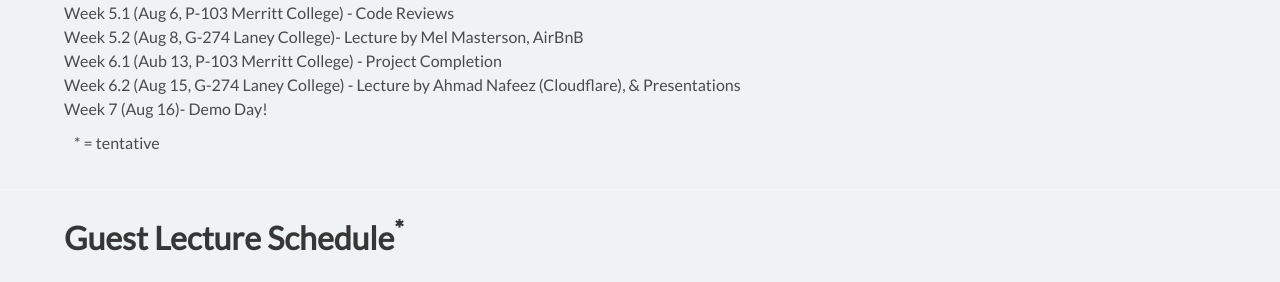
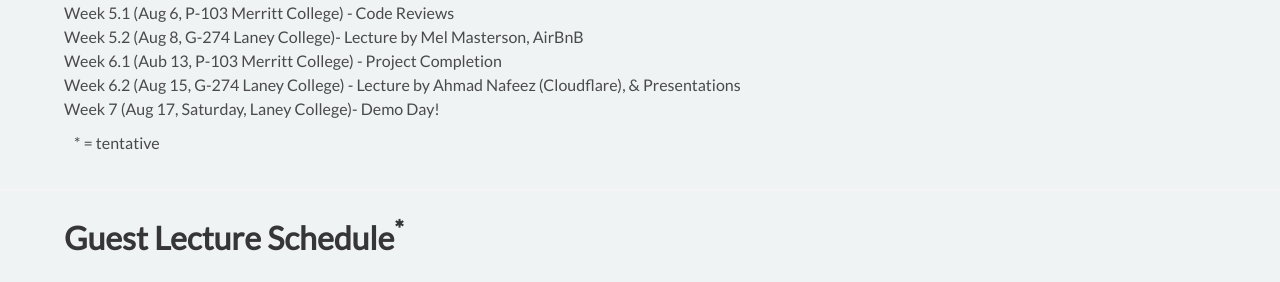
Before and after one commit to cyberdefendersprogram/www-homepage, a Jekyll site: the page built from summerprogram.html, in a window 1280 px wide and 900 px high, scrolled down 2396 px. Shown: the part 161-443 px from the top of the window. Built offline with Jekyll 4.4.1, drawn with Linux system fonts in a browser that asks for light colours; nearby versions of some CDN libraries.

Commit message:
Update summerprogram.html

```diff
--- a/summerprogram.html
+++ b/summerprogram.html
@@ -105,7 +105,7 @@
             <li>Week 5.2 (Aug 8, G-274 Laney College)- Lecture by Mel Masterson, AirBnB</li>
             <li>Week 6.1 (Aub 13, P-103 Merritt College) - Project Completion</li>
             <li>Week 6.2 (Aug 15, G-274 Laney College) - Lecture by Ahmad Nafeez (Cloudflare), & Presentations</li>
-            <li>Week 7 (Aug 16)- Demo Day!</li>
+            <li>Week 7 (Aug 17, Saturday, Laney College)- Demo Day!</li>
         </ul>
         <p>* = tentative</p>
     </div>
```
